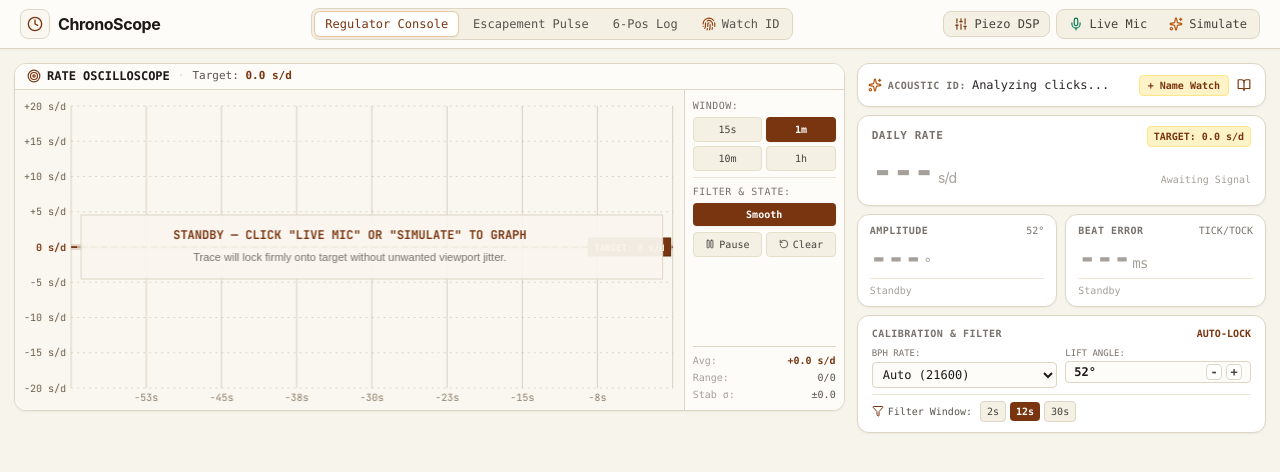
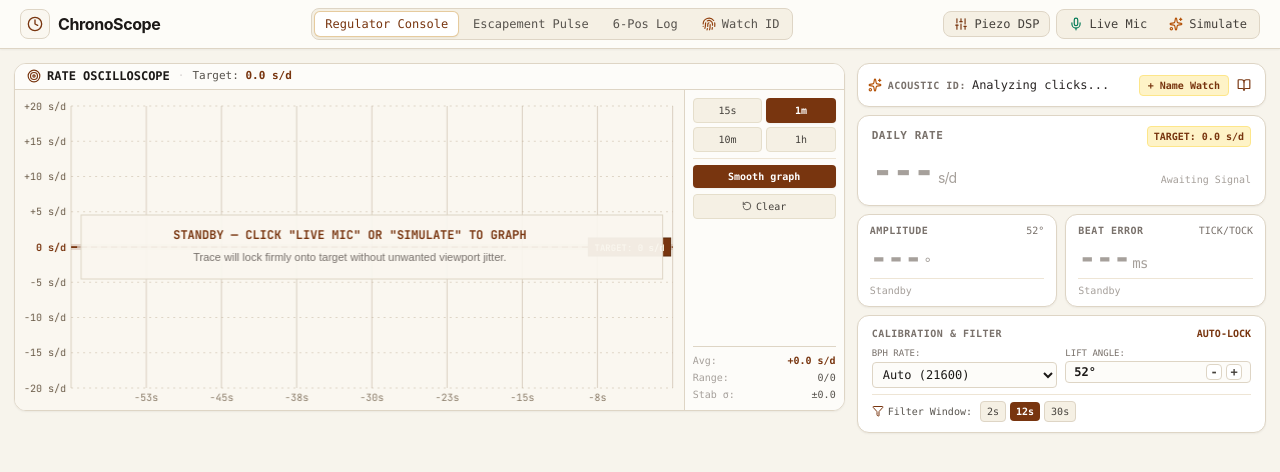
Before and after one commit to steckerhalter/unruh, a React (Vite) app: page / in a window 1280 px wide. Shown: the top 472 px of the page. Built offline with nearby package versions, Linux system fonts and the light colour scheme.

Commit message:
remove pause

```diff
--- a/src/components/OscilloscopeRateTrend.tsx
+++ b/src/components/OscilloscopeRateTrend.tsx
@@ -10,8 +10,6 @@ import { BeatMeasurement, TimeWindowSec } from '../types/timegrapher';
 import {
   Target,
   RotateCcw,
-  Pause,
-  Play,
 } from 'lucide-react';
 
 export type YScaleMode = 'auto-lock';
@@ -45,7 +43,6 @@ export const OscilloscopeRateTrend: React.FC<Props> = ({
   onTimeWindowChange,
   onClearHistory,
   isPaused,
-  onTogglePause,
   isRunning = true,
 }) => {
   const canvasRef = useRef<HTMLCanvasElement | null>(null);
@@ -586,7 +583,6 @@ export const OscilloscopeRateTrend: React.FC<Props> = ({
           <div className="space-y-1.5">
             {/* Time Span Grid */}
             <div>
-              <span className="text-[10px] text-stone-500 uppercase tracking-wider block mb-1">Window:</span>
               <div className="grid grid-cols-4 sm:grid-cols-2 gap-1">
                 {TIME_WINDOW_OPTIONS.map((opt) => (
                   <button
@@ -607,8 +603,6 @@ export const OscilloscopeRateTrend: React.FC<Props> = ({
 
             {/* Filter & State Actions */}
             <div className="pt-1.5 border-t border-[#eee5d5] space-y-1">
-              <span className="text-[10px] text-stone-500 uppercase tracking-wider block">Filter & State:</span>
-
               <button
                 type="button"
                 onClick={() => setIsSmoothed((prev) => !prev)}
@@ -618,33 +612,21 @@ export const OscilloscopeRateTrend: React.FC<Props> = ({
                     : 'bg-[#f5f0e4] text-stone-600 hover:bg-[#ede5d5] border border-[#e5decb]'
                 }`}
               >
-                Smooth
+                Smooth graph
               </button>
 
-              <div className="grid grid-cols-2 gap-1 pt-0.5">
-                <button
-                  type="button"
-                  onClick={onTogglePause}
-                  className={`py-1 text-[10px] rounded transition flex items-center justify-center gap-1 ${
-                    isPaused
-                      ? 'bg-[#fef3c7] text-[#78350f] font-bold border border-[#fde68a]'
-                      : 'bg-[#f5f0e4] text-stone-700 hover:bg-[#ede5d5] border border-[#e5decb]'
-                  }`}
-                  title={isPaused ? 'Resume trace' : 'Freeze trace'}
-                >
-                  {isPaused ? <Play className="w-2.5 h-2.5" /> : <Pause className="w-2.5 h-2.5" />}
-                  {isPaused ? 'Play' : 'Pause'}
-                </button>
+              <div className="w-full pt-0.5">
                 <button
                   type="button"
                   onClick={onClearHistory}
-                  className="py-1 text-[10px] bg-[#f5f0e4] hover:bg-rose-50 text-stone-700 hover:text-rose-700 border border-[#e5decb] hover:border-rose-200 rounded transition flex items-center justify-center gap-1"
+                  className="w-full py-1 text-[10px] bg-[#f5f0e4] hover:bg-rose-50 text-stone-700 hover:text-rose-700 border border-[#e5decb] hover:border-rose-200 rounded transition flex items-center justify-center gap-1"
                   title="Clear graph trace"
                 >
                   <RotateCcw className="w-2.5 h-2.5" />
                   Clear
                 </button>
               </div>
+
             </div>
           </div>
 
```
